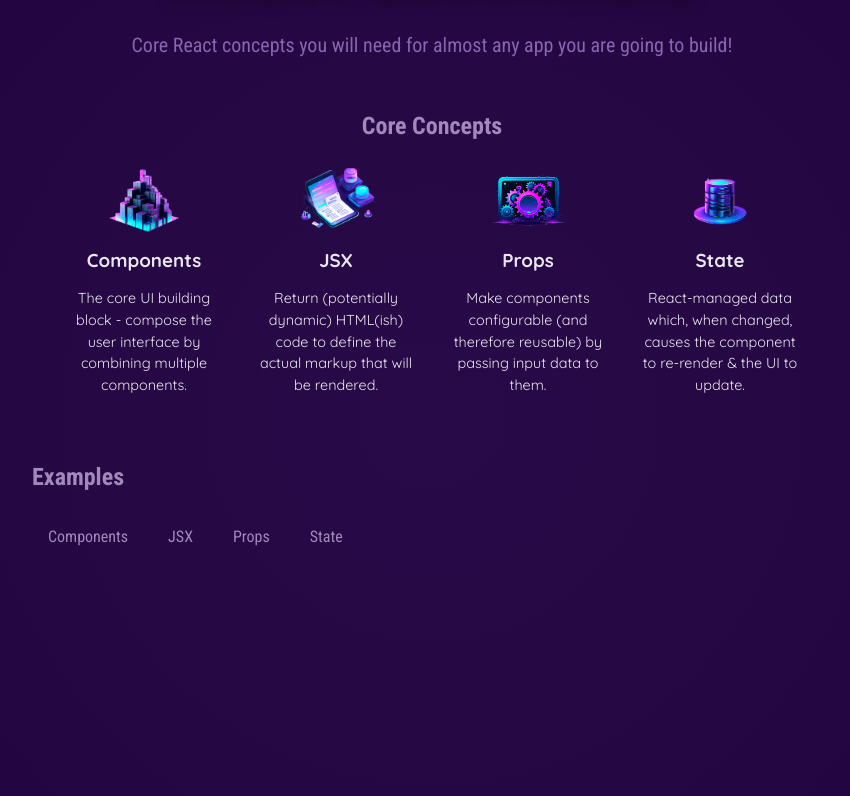
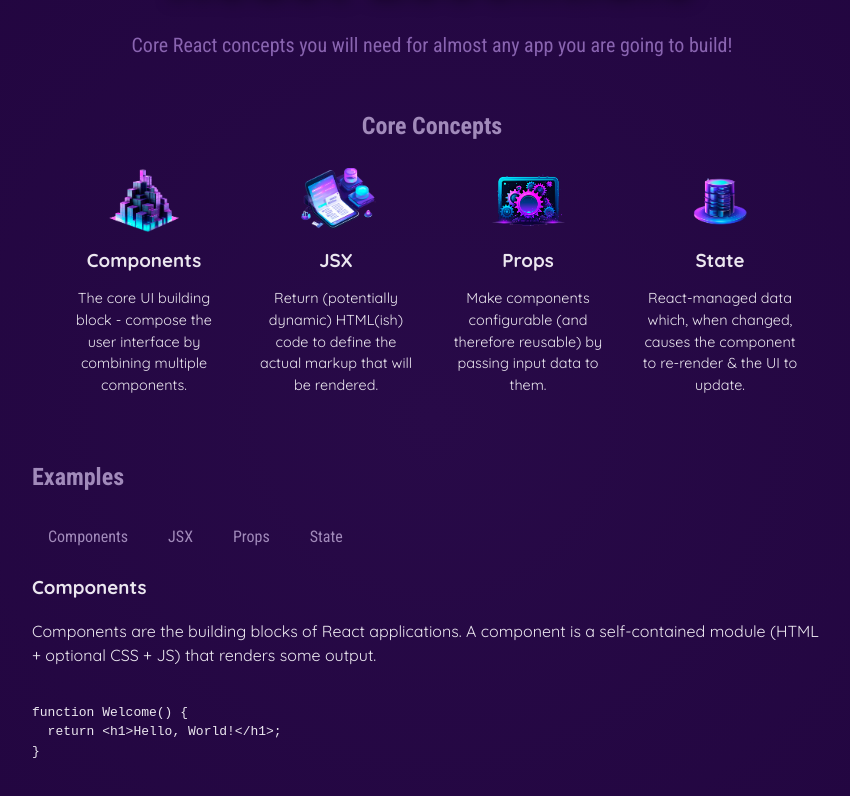
Before and after one commit to JHS96/react-essentials, a React (Vite) app: page / in a window 1280 px wide. Shown: the part 224-1020 px from the top of the page, without its empty margins (208-1058 px from the left). Built offline with nearby package versions, Linux system fonts and the light colour scheme.

Commit message:
Display tab content dynamically

```diff
--- a/src/App.jsx
+++ b/src/App.jsx
@@ -1,14 +1,24 @@
+import { useState } from 'react';
+
 import Header from './components/Header/Header.jsx';
 import CoreConcept from './components/CoreConcept.jsx';
 import TabButton from './components/TabButton.jsx';
 
-import { CORE_CONCEPTS } from './data';
+import { CORE_CONCEPTS, EXAMPLES } from './data';
 
 const concepts = CORE_CONCEPTS.map((concept, index) => (
   <CoreConcept key={index} {...CORE_CONCEPTS[index]} />
 ));
 
 function App() {
+  const [selectedTopic, setSelectedTopic] = useState('components');
+
+  function handleSelect(selectedButton) {
+    // selectedButton => 'components', 'jsx', 'props', 'state'
+    setSelectedTopic(selectedButton);
+    // console.log(selectedTopic);
+  }
+
   return (
     <div>
       <Header />
@@ -21,11 +31,20 @@
         <section id='examples'>
           <h2>Examples</h2>
           <menu>
-            <TabButton>Components</TabButton>
-            <TabButton>JSX</TabButton>
-            <TabButton>Props</TabButton>
-            <TabButton>State</TabButton>
+            <TabButton onSelect={() => handleSelect('components')}>
+              Components
+            </TabButton>
+            <TabButton onSelect={() => handleSelect('jsx')}>JSX</TabButton>
+            <TabButton onSelect={() => handleSelect('props')}>Props</TabButton>
+            <TabButton onSelect={() => handleSelect('state')}>State</TabButton>
           </menu>
+          <div className='tab-content'>
+            <h3>{EXAMPLES[selectedTopic].title}</h3>
+            <p>{EXAMPLES[selectedTopic].description}</p>
+            <pre>
+              <code>{EXAMPLES[selectedTopic].code}</code>
+            </pre>
+          </div>
         </section>
       </main>
     </div>
--- a/src/components/TabButton.jsx
+++ b/src/components/TabButton.jsx
@@ -1,7 +1,7 @@
-export default function TabButton({ children }) {
+export default function TabButton({ children, onSelect }) {
   return (
     <li>
-      <button>{children}</button>
+      <button onClick={onSelect}>{children}</button>
     </li>
   );
 }
--- a/src/data.js
+++ b/src/data.js
@@ -29,3 +29,54 @@
       'React-managed data which, when changed, causes the component to re-render & the UI to update.',
   },
 ];
+
+export const EXAMPLES = {
+  components: {
+    title: 'Components',
+    description:
+      'Components are the building blocks of React applications. A component is a self-contained module (HTML + optional CSS + JS) that renders some output.',
+    code: `
+function Welcome() {
+  return <h1>Hello, World!</h1>;
+}`,
+  },
+  jsx: {
+    title: 'JSX',
+    description:
+      'JSX is a syntax extension to JavaScript. It is similar to a template language, but it has full power of JavaScript (e.g., it may output dynamic content).',
+    code: `
+<div>
+  <h1>Welcome {userName}</h1>
+  <p>Time to learn React!</p>
+</div>`,
+  },
+  props: {
+    title: 'Props',
+    description:
+      'Components accept arbitrary inputs called props. They are like function arguments.',
+    code: `
+function Welcome(props) {
+  return <h1>Hello, {props.name}</h1>;
+}`,
+  },
+  state: {
+    title: 'State',
+    description:
+      'State allows React components to change their output over time in response to user actions, network responses, and anything else.',
+    code: `
+function Counter() {
+  const [isVisible, setIsVisible] = useState(false);
+
+  function handleClick() {
+    setIsVisible(true);
+  }
+
+  return (
+    <div>
+      <button onClick={handleClick}>Show Details</button>
+      {isVisible && <p>Amazing details!</p>}
+    </div>
+  );
+}`,
+  },
+};
```
